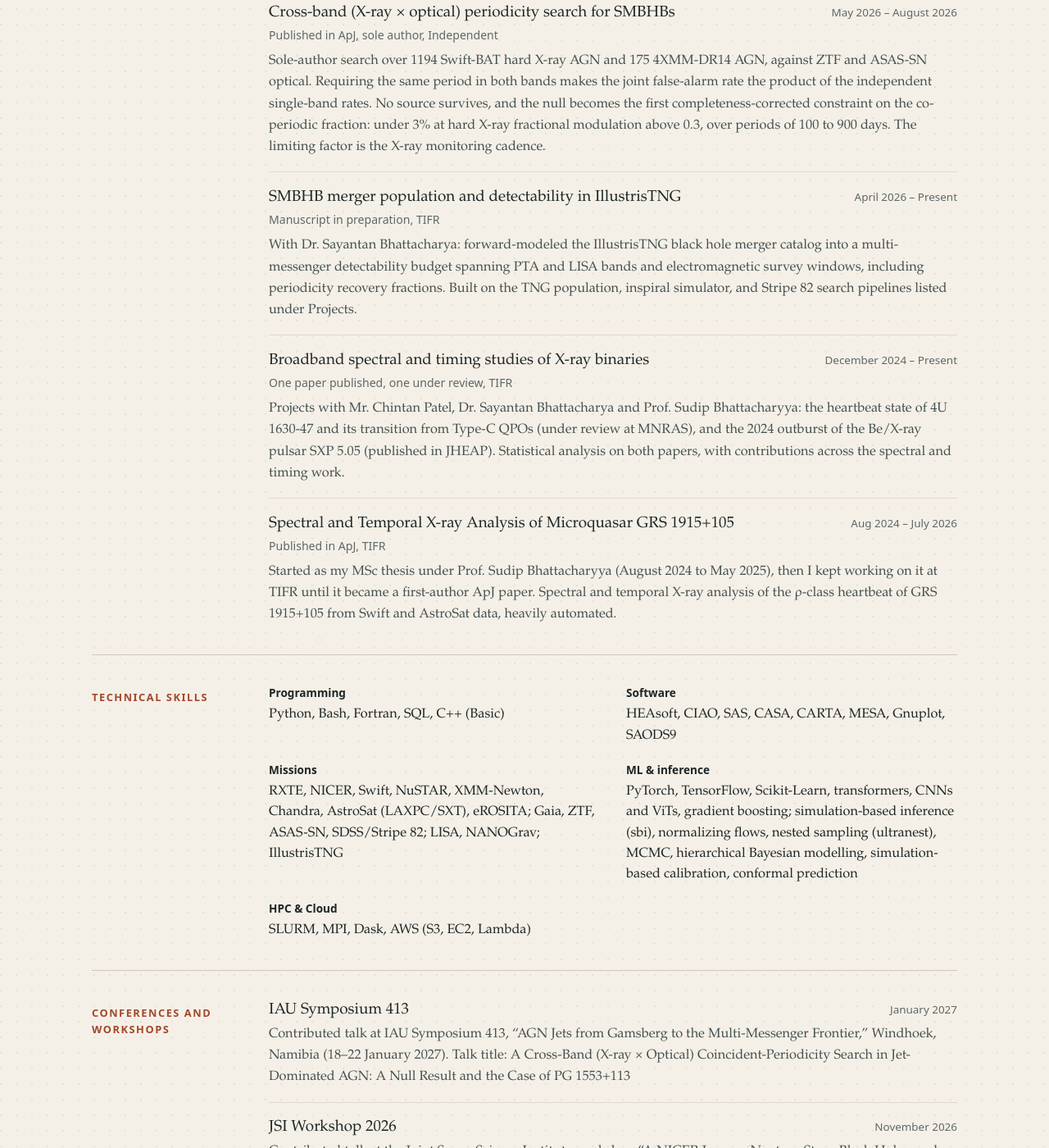
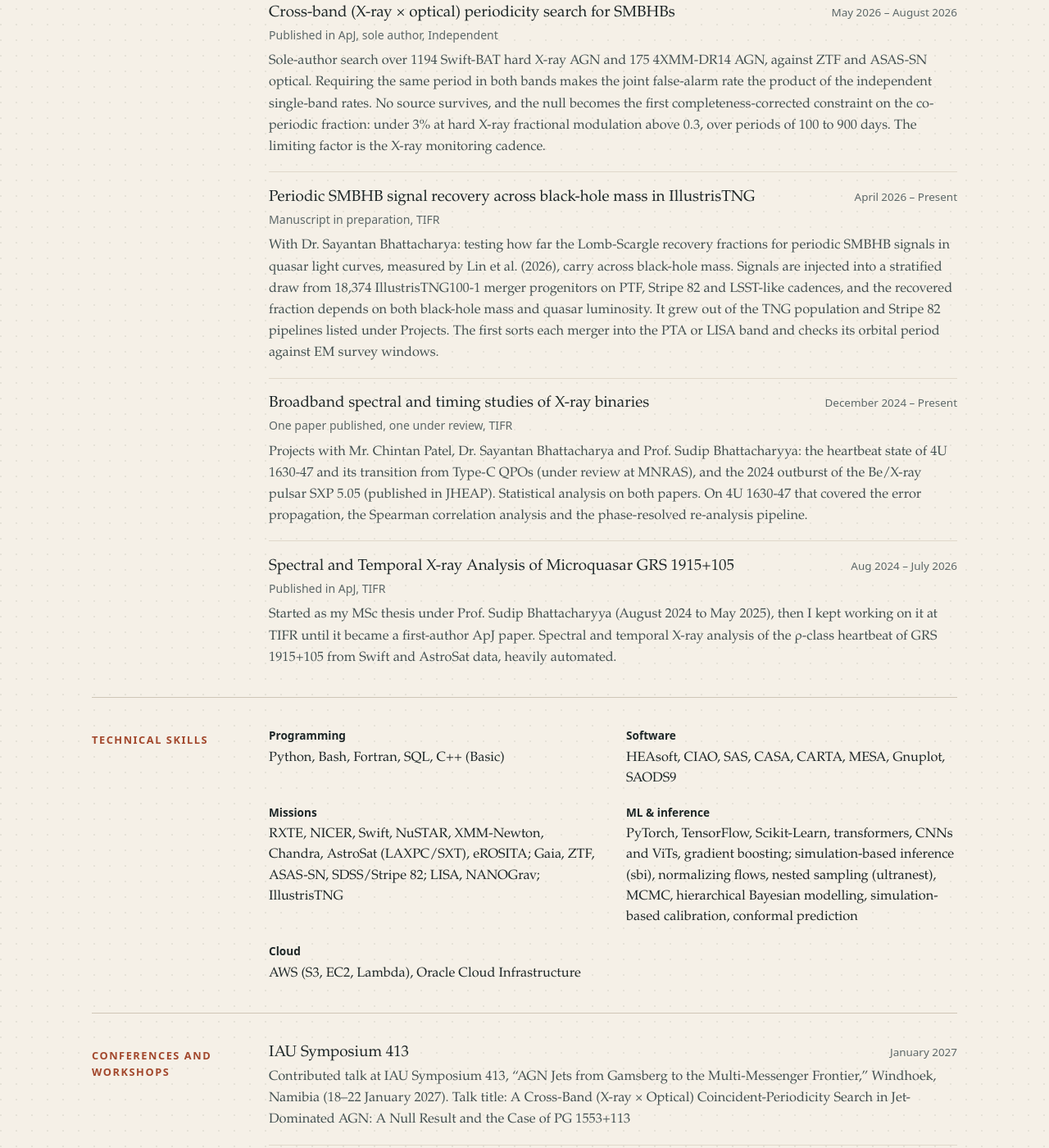
Before and after one commit to WizardEternal/wizardeternal.github.io, a plain HTML site: page cv/index.html in a window 1280 px wide. Shown: the part 2156-3556 px from the top of the page at 82% size. Drawn offline with Linux system fonts and the light colour scheme.

Commit message:
Update CV research entries and skills

```diff
--- a/cv/index.html
+++ b/cv/index.html
@@ -121,8 +121,8 @@
         <li class="entry"><div class="entry-head"><h4>Fe XXVI absorption through the heartbeat of GRS 1915+105</h4><time>July 2026 – Present</time></div><p class="where">Manuscript in preparation, sole author, TIFR</p><p>Phase-resolved Chandra HETG spectroscopy of the disk wind in three heartbeat epochs (2001, 2011 and 2015), testing whether the Fe XXVI absorption line follows the light that can ionise it through the cycle, and whether it lags behind that light. The paper also forecasts what XRISM/Resolve can measure in a heartbeat state.</p></li>
         <li class="entry"><div class="entry-head"><h4>Machine learning and simulation-based inference: when a learned posterior can be trusted</h4><time>June 2026 – Present</time></div><p class="where">Two papers, sole author, Independent</p><p>Two sole-author methods papers on the reliability of amortized neural inference. Three independent misspecification checks are all blind to a 3% detector gain shift that still biases the photon index by +0.02, and marginalizing the gain during training leaves that bias in place; a Gaia XP catalog audit finds its BP-band residual weakly contaminates the selection, at a spurious rate of 0.09±0.02 against a 0.053 baseline.</p></li>
         <li class="entry"><div class="entry-head"><h4>Cross-band (X-ray × optical) periodicity search for SMBHBs</h4><time>May 2026 – August 2026</time></div><p class="where">Published in ApJ, sole author, Independent</p><p>Sole-author search over 1194 Swift-BAT hard X-ray AGN and 175 4XMM-DR14 AGN, against ZTF and ASAS-SN optical. Requiring the same period in both bands makes the joint false-alarm rate the product of the independent single-band rates. No source survives, and the null becomes the first completeness-corrected constraint on the co-periodic fraction: under 3% at hard X-ray fractional modulation above 0.3, over periods of 100 to 900 days. The limiting factor is the X-ray monitoring cadence.</p></li>
-        <li class="entry"><div class="entry-head"><h4>SMBHB merger population and detectability in IllustrisTNG</h4><time>April 2026 – Present</time></div><p class="where">Manuscript in preparation, TIFR</p><p>With Dr. Sayantan Bhattacharya: forward-modeled the IllustrisTNG black hole merger catalog into a multi-messenger detectability budget spanning PTA and LISA bands and electromagnetic survey windows, including periodicity recovery fractions. Built on the TNG population, inspiral simulator, and Stripe 82 search pipelines listed under Projects.</p></li>
-        <li class="entry"><div class="entry-head"><h4>Broadband spectral and timing studies of X-ray binaries</h4><time>December 2024 – Present</time></div><p class="where">One paper published, one under review, TIFR</p><p>Projects with Mr. Chintan Patel, Dr. Sayantan Bhattacharya and Prof. Sudip Bhattacharyya: the heartbeat state of 4U 1630-47 and its transition from Type-C QPOs (under review at MNRAS), and the 2024 outburst of the Be/X-ray pulsar SXP 5.05 (published in JHEAP). Statistical analysis on both papers, with contributions across the spectral and timing work.</p></li>
+        <li class="entry"><div class="entry-head"><h4>Periodic SMBHB signal recovery across black-hole mass in IllustrisTNG</h4><time>April 2026 – Present</time></div><p class="where">Manuscript in preparation, TIFR</p><p>With Dr. Sayantan Bhattacharya: testing how far the Lomb-Scargle recovery fractions for periodic SMBHB signals in quasar light curves, measured by Lin et al. (2026), carry across black-hole mass. Signals are injected into a stratified draw from 18,374 IllustrisTNG100-1 merger progenitors on PTF, Stripe 82 and LSST-like cadences, and the recovered fraction depends on both black-hole mass and quasar luminosity. It grew out of the TNG population and Stripe 82 pipelines listed under Projects. The first sorts each merger into the PTA or LISA band and checks its orbital period against EM survey windows.</p></li>
+        <li class="entry"><div class="entry-head"><h4>Broadband spectral and timing studies of X-ray binaries</h4><time>December 2024 – Present</time></div><p class="where">One paper published, one under review, TIFR</p><p>Projects with Mr. Chintan Patel, Dr. Sayantan Bhattacharya and Prof. Sudip Bhattacharyya: the heartbeat state of 4U 1630-47 and its transition from Type-C QPOs (under review at MNRAS), and the 2024 outburst of the Be/X-ray pulsar SXP 5.05 (published in JHEAP). Statistical analysis on both papers. On 4U 1630-47 that covered the error propagation, the Spearman correlation analysis and the phase-resolved re-analysis pipeline.</p></li>
         <li class="entry"><div class="entry-head"><h4>Spectral and Temporal X-ray Analysis of Microquasar GRS 1915+105</h4><time>Aug 2024 – July 2026</time></div><p class="where">Published in ApJ, TIFR</p><p>Started as my MSc thesis under Prof. Sudip Bhattacharyya (August 2024 to May 2025), then I kept working on it at TIFR until it became a first-author ApJ paper. Spectral and temporal X-ray analysis of the ρ-class heartbeat of GRS 1915+105 from Swift and AstroSat data, heavily automated.</p></li>
       </ul>
     </section>
@@ -134,7 +134,7 @@
         <div><h4>Software</h4><p>HEAsoft, CIAO, SAS, CASA, CARTA, MESA, Gnuplot, SAODS9</p></div>
         <div><h4>Missions</h4><p>RXTE, NICER, Swift, NuSTAR, XMM-Newton, Chandra, AstroSat (LAXPC/SXT), eROSITA; Gaia, ZTF, ASAS-SN, SDSS/Stripe 82; LISA, NANOGrav; IllustrisTNG</p></div>
         <div><h4>ML &amp; inference</h4><p>PyTorch, TensorFlow, Scikit-Learn, transformers, CNNs and ViTs, gradient boosting; simulation-based inference (sbi), normalizing flows, nested sampling (ultranest), MCMC, hierarchical Bayesian modelling, simulation-based calibration, conformal prediction</p></div>
-        <div><h4>HPC &amp; Cloud</h4><p>SLURM, MPI, Dask, AWS (S3, EC2, Lambda)</p></div>
+        <div><h4>Cloud</h4><p>AWS (S3, EC2, Lambda), Oracle Cloud Infrastructure</p></div>
       </div>
     </section>
 
```
